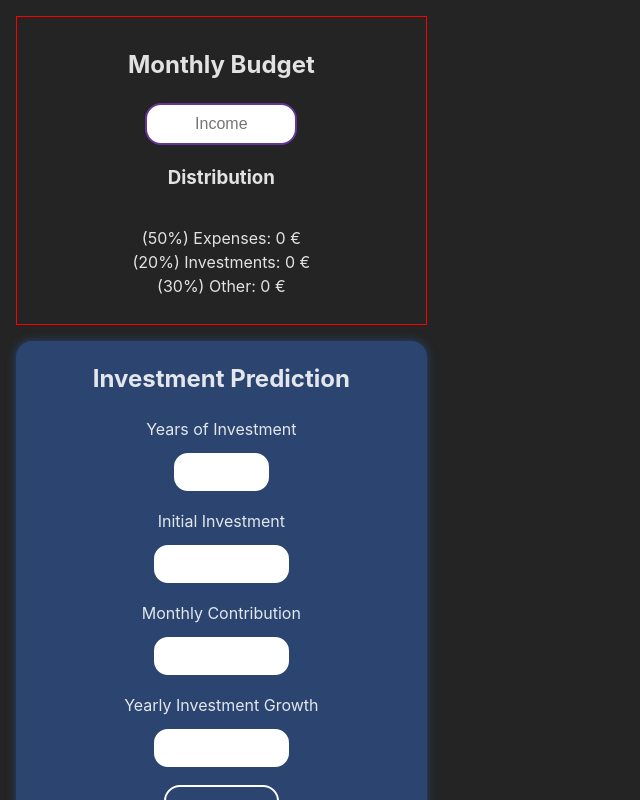
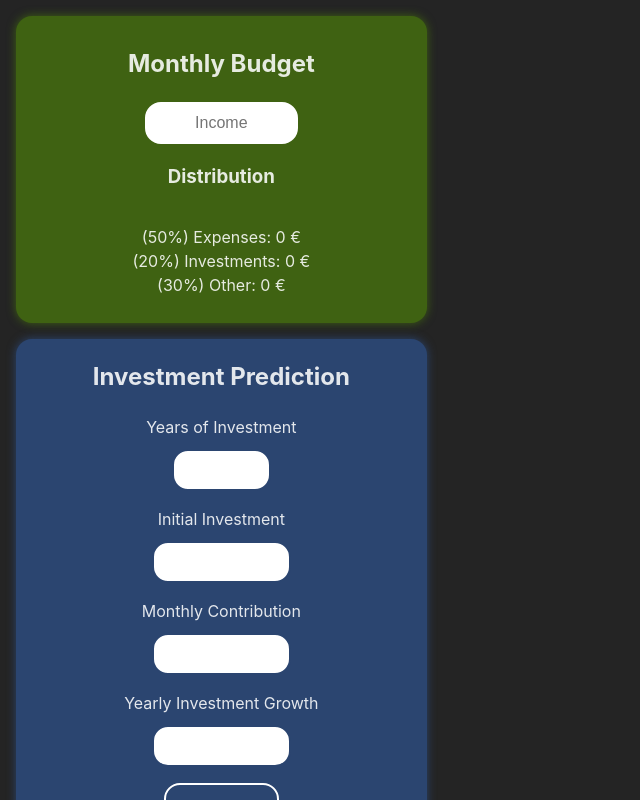
Before and after one commit to andrebarros7201/expense-tracker, a React (Vite) app: page / in a window 1280 px wide. Shown: the top 800 px of the page, without its empty margins (0-640 px from the left). Built offline with nearby package versions, Linux system fonts and the light colour scheme.

Commit message:
change background

```diff
--- a/src/styles/budget.module.css
+++ b/src/styles/budget.module.css
@@ -1,5 +1,7 @@
 .budget {
-  border: 1px solid red;
+  background-color: #3f6212;
+  box-shadow: 0 0 10px #3f6212;
+  border-radius: 1rem;
   box-sizing: border-box;
   padding: 10px;
   grid-column: 1 / 2;
@@ -14,13 +16,13 @@
   padding: 10px;
   border-radius: 1rem;
   text-align: center;
-  border: 2px solid rebeccapurple;
+  border: 2px solid white;
   transition: all 200ms;
   font-size: 1rem;
 
   &:focus {
     outline: none;
-    box-shadow: 0 0 10px rebeccapurple;
+    box-shadow: 0 0 10px white;
   }
 
   /* Chrome, Safari, Edge, Opera */
```
